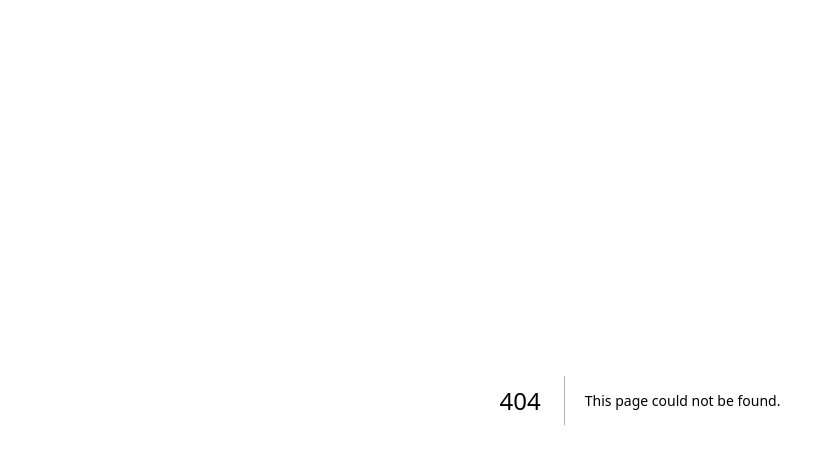
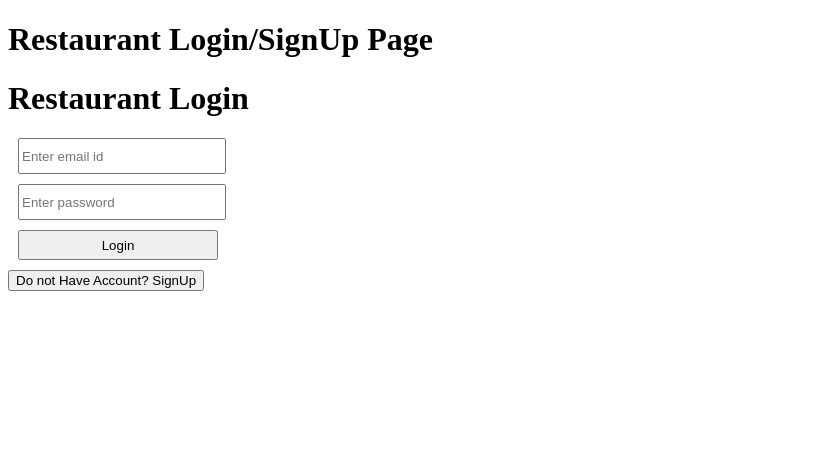
Before and after one commit to khanarbaz-8899/resto-app, a Next.js app in the folder resto-app/: page /restaurant in a window 1280 px wide. Before the commit this address had no page. Shown: the top 464 px of the page, without its empty margins (0-835 px from the left). Built offline with nearby package versions, Linux system fonts and the light colour scheme.

Commit message:
in progress

```diff
--- /dev/null
+++ b/resto-app/src/app/_components/restaurantLogin.js
@@ -0,0 +1,19 @@
+const RestaurantLogin = () => {
+    return(
+        <>
+        <h1>Restaurant Login</h1>
+        <div>
+            <div className="input-wrapper">
+            <input type="text" placeholder="Enter email id" className="input-field"/>
+            </div>
+             <div className="input-wrapper">
+            <input type="password" placeholder="Enter password" className="input-field"/>
+            </div>
+           <div className="input-wrapper">
+             <button className="button">Login</button>
+           </div>
+        </div>
+       </>
+    )
+}
+export default RestaurantLogin;
--- /dev/null
+++ b/resto-app/src/app/_components/restaurantSignup.js
@@ -0,0 +1,22 @@
+const RestaurantSignUp = () => {
+    return(
+        <>
+     <h1>  Restaurant  SignUp</h1>
+      <div>
+            <div className="input-wrapper">
+            <input type="text" placeholder="Enter email id" className="input-field"/>
+            </div>
+             <div className="input-wrapper">
+            <input type="password" placeholder="Enter password" className="input-field"/>
+            </div>
+             <div className="input-wrapper">
+            <input type="password" placeholder="Confirm password" className="input-field"/>
+            </div>
+           <div className="input-wrapper">
+             <button className="button">Login</button>
+           </div>
+        </div>
+        </>
+    )
+}
+export default RestaurantSignUp;
--- a/resto-app/src/app/globals.css
+++ b/resto-app/src/app/globals.css
@@ -1,42 +1,11 @@
-:root {
-  --background: #ffffff;
-  --foreground: #171717;
+.input-wrapper{
+  margin:10px;
 }
-
-@media (prefers-color-scheme: dark) {
-  :root {
-    --background: #0a0a0a;
-    --foreground: #ededed;
-  }
+.input-field{
+   width: 200px;
+  height: 30px;
 }
-
-html,
-body {
-  max-width: 100vw;
-  overflow-x: hidden;
+.button{
+  width: 200px;
+  height: 30px;
 }
-
-body {
-  color: var(--foreground);
-  background: var(--background);
-  font-family: Arial, Helvetica, sans-serif;
-  -webkit-font-smoothing: antialiased;
-  -moz-osx-font-smoothing: grayscale;
-}
-
-* {
-  box-sizing: border-box;
-  padding: 0;
-  margin: 0;
-}
-
-a {
-  color: inherit;
-  text-decoration: none;
-}
-
-@media (prefers-color-scheme: dark) {
-  html {
-    color-scheme: dark;
-  }
-}
--- /dev/null
+++ b/resto-app/src/app/restaurant/page.js
@@ -0,0 +1,23 @@
+'use client'
+import { useState } from "react";
+import RestaurantLogin from "../_components/restaurantLogin";
+import RestaurantSignUp from "../_components/restaurantSignup";
+
+
+const Restaurant = () => {
+    const [login, setLogin] = useState(true);
+    return (
+        <>
+            <h1>Restaurant Login/SignUp Page</h1>
+            {
+                login ? <RestaurantLogin /> : <RestaurantSignUp />
+            }
+            <div>
+                <button onClick={()=>setLogin(!login)}>
+                {login ? "Do not Have Account? SignUp" : "Already Have Account? Login"}
+            </button>
+            </div>
+        </>
+    )
+}
+export default Restaurant;
```
Also changed, not shown: resto-app/src/app/page.js (+3 -88 lines).
